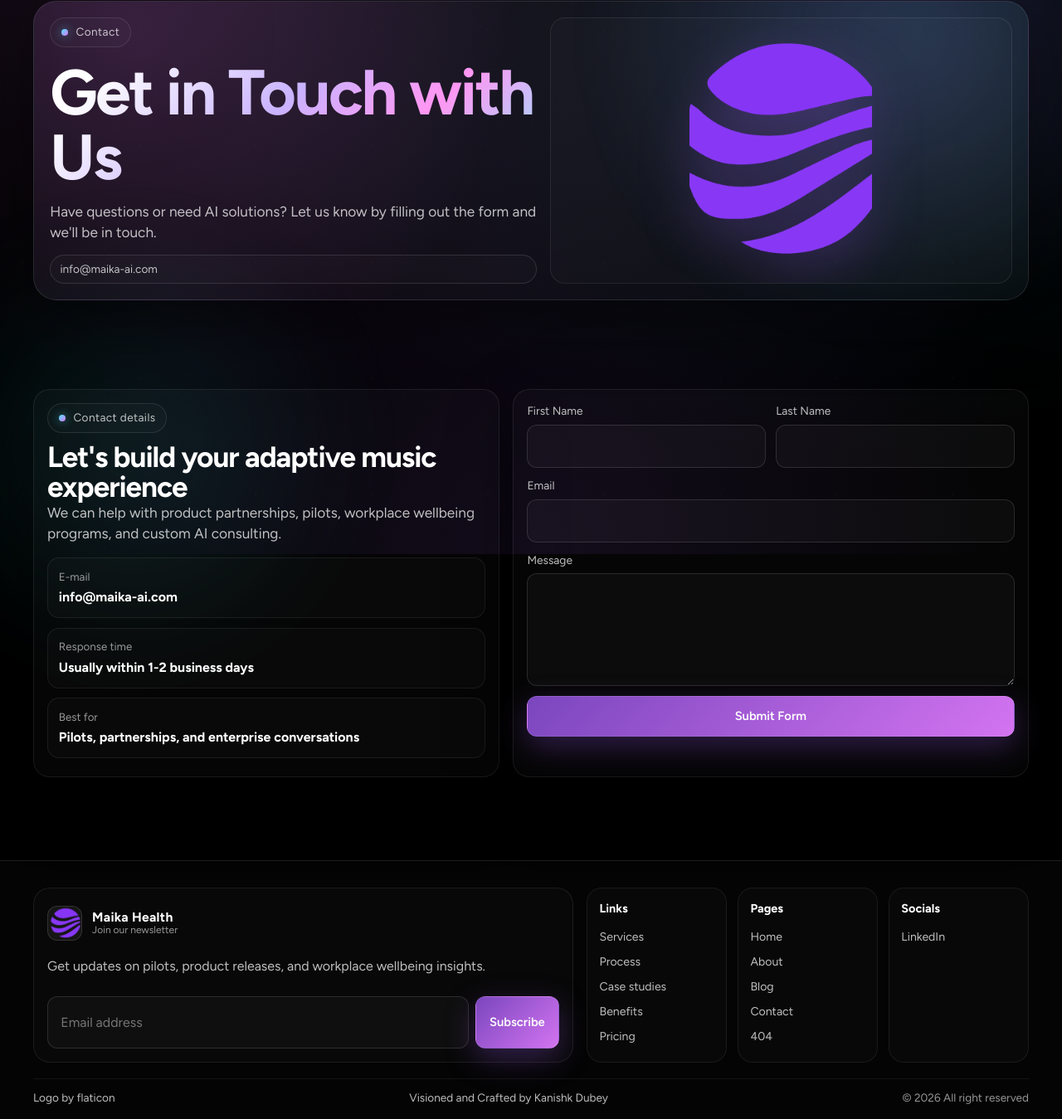
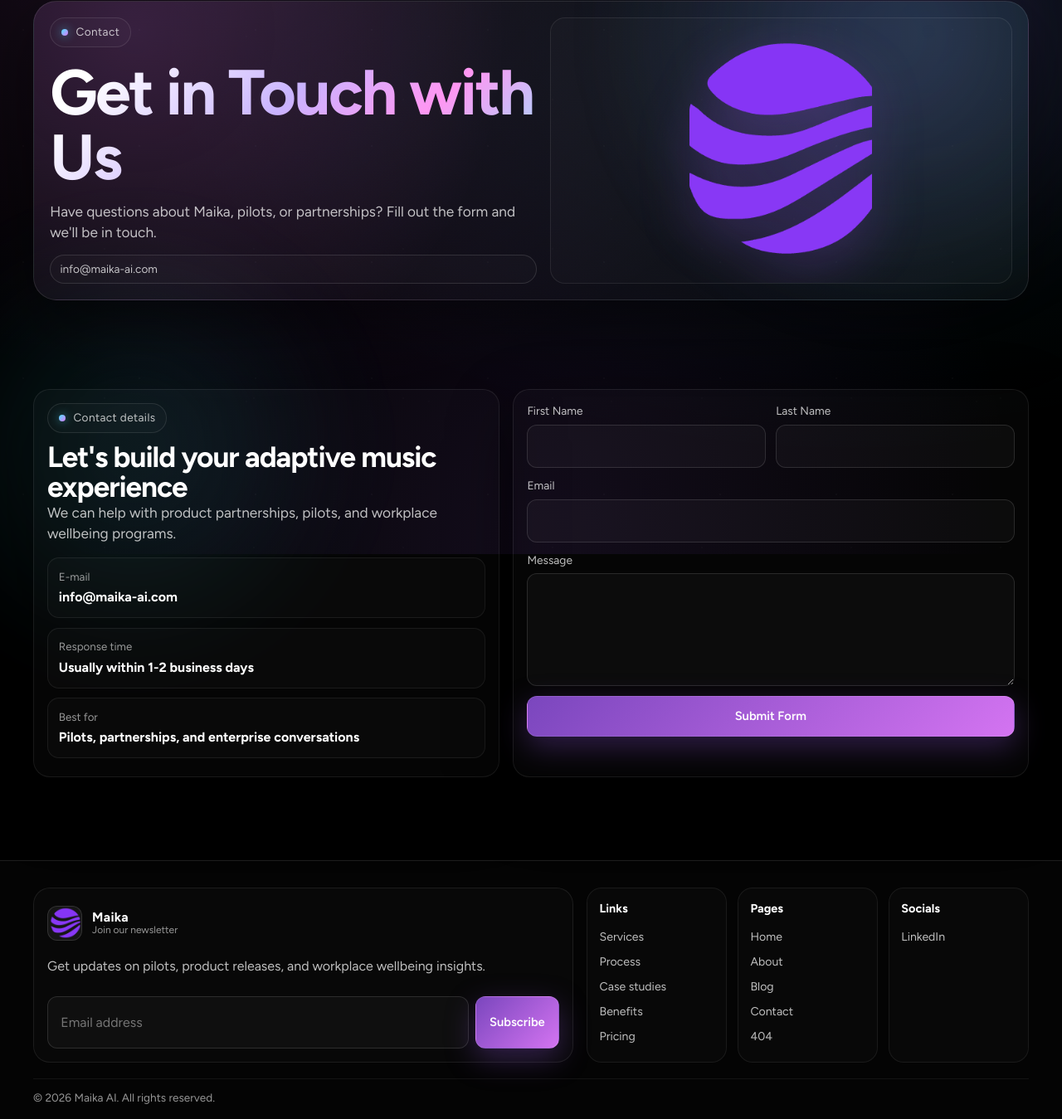
Before and after one commit to maika-ai/maika-website, a plain HTML site: page site/contact/index.html in a window 1280 px wide. Shown: the part 132-1481 px from the top of the page at 83% size. Drawn offline with Linux system fonts and the light colour scheme.

Commit message:
Refine footer and contact page copy

```diff
--- a/site/contact/index.html
+++ b/site/contact/index.html
@@ -49,7 +49,7 @@
             <div class="page-hero-copy">
               <span class="eyebrow">Contact</span>
               <h1 class="gradient-text" data-split>Get in Touch with Us</h1>
-              <p class="lead">Have questions or need AI solutions? Let us know by filling out the form and we&apos;ll be in touch.</p>
+              <p class="lead">Have questions about Maika, pilots, or partnerships? Fill out the form and we&apos;ll be in touch.</p>
               <div class="code-pill">info@maika-ai.com</div>
             </div>
             <div class="page-hero-visual" style="display:grid;place-items:center;padding:1rem;">
@@ -66,7 +66,7 @@
               <span class="eyebrow">Contact details</span>
               <div class="spacer-sm"></div>
               <h2 style="font-size:clamp(1.6rem,3vw,2.2rem)">Let&apos;s build your adaptive music experience</h2>
-              <p class="lead">We can help with product partnerships, pilots, workplace wellbeing programs, and custom AI consulting.</p>
+              <p class="lead">We can help with product partnerships, pilots, and workplace wellbeing programs.</p>
             </div>
             <div class="contact-list">
               <div class="contact-item">
@@ -122,7 +122,7 @@
           <section class="newsletter reveal">
             <a class="brand" href="/">
               <img src="/assets/images/fKsR7OficZ8uLdzrI7sGxJIar9M.png" alt="Maika logo">
-              <span class="brand-label"><strong>Maika Health</strong><span>Join our newsletter</span></span>
+              <span class="brand-label"><strong>Maika</strong><span>Join our newsletter</span></span>
             </a>
             <p>Get updates on pilots, product releases, and workplace wellbeing insights.</p>
             <form class="newsletter-form" data-newsletter-form>
@@ -154,9 +154,7 @@
           </div>
         </div>
         <div class="footer-bottom">
-          <span><a href="https://www.flaticon.com/" target="_blank" rel="noopener">Logo by flaticon</a></span>
-          <span><a href="https://x.com/xlauncherx7" target="_blank" rel="noopener">Visioned and Crafted by Kanishk Dubey</a></span>
-          <span>© <span data-year></span> All right reserved</span>
+          <span>© <span data-year></span> Maika AI. All rights reserved.</span>
         </div>
       </div>
     </footer>
```
Also changed, not shown: site/about/index.html (+2 -4 lines), site/blog/index.html (+2 -4 lines), site/index.html (+2 -4 lines).
